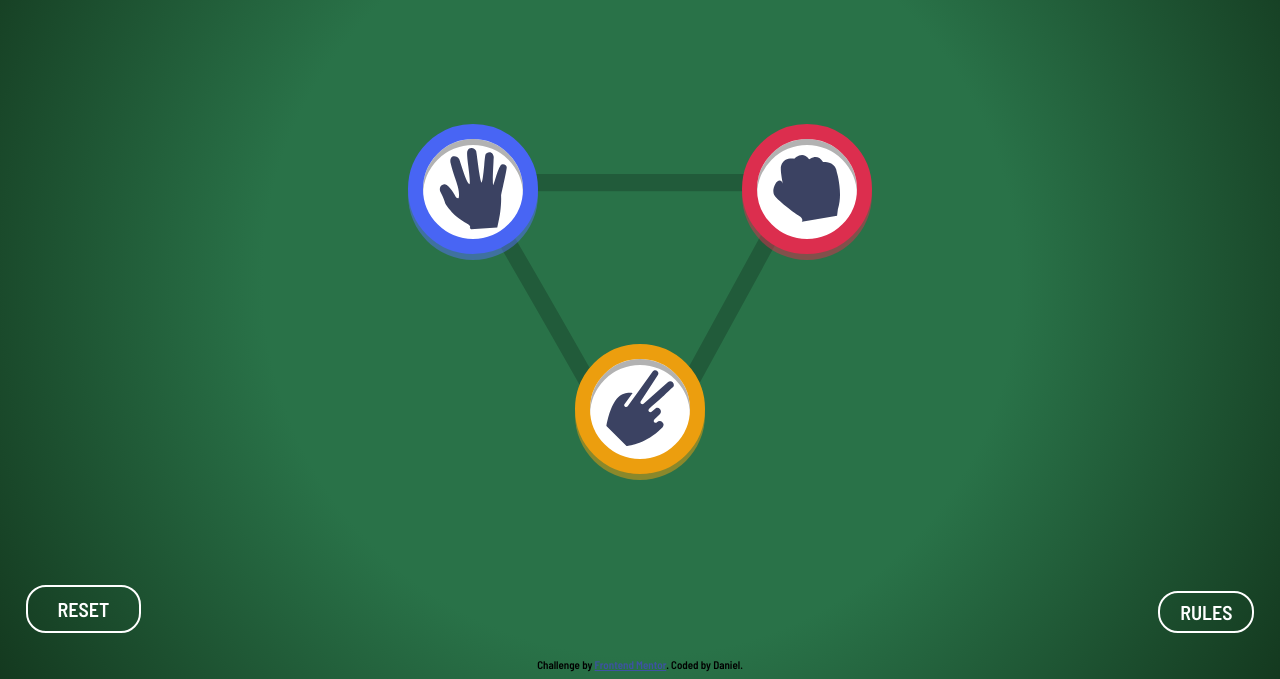
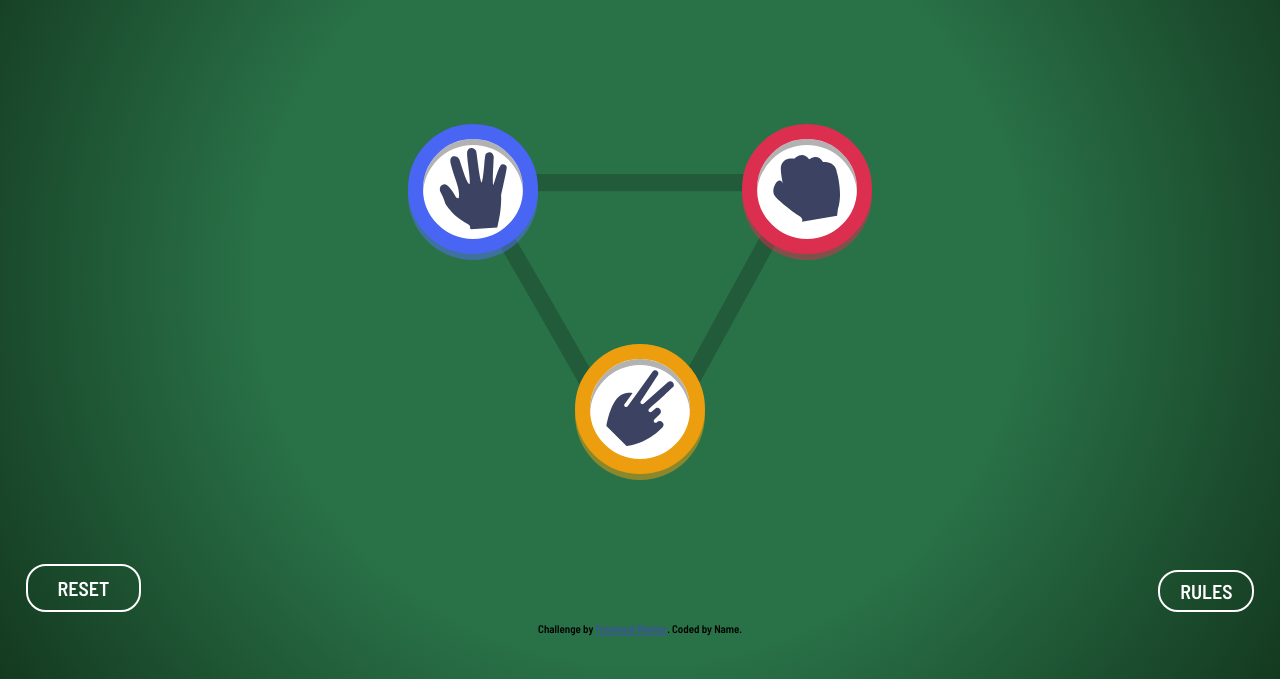
Before and after one commit to Danieltq04/PiedraPapelOTijera, a plain HTML site: page index.html in a window 1280 px wide. Shown: the part 121-800 px from the top of the page. Drawn offline with Linux system fonts and the light colour scheme.

Commit message:
arreglos en footer

```diff
--- a/css/style.css
+++ b/css/style.css
@@ -27,6 +27,7 @@ main{
 
 footer{
     height: 15vh;
+
 }
 .encabezado{
     width: 95%;
@@ -299,7 +300,7 @@ body{
 
 .botones{
     width: 100%;
-    padding: 2%;
+    padding: 5px 2% 10px 2%;
     display: flex;
     justify-content: space-between;
     align-items: flex-end;
--- a/index.html
+++ b/index.html
@@ -78,7 +78,7 @@
     </div>
     <div class="attribution">
       Challenge by <a href="https://www.frontendmentor.io?ref=challenge" target="_blank">Frontend Mentor</a>.
-      Coded by Daniel.
+      Coded by Name.
     </div>
   </footer>
 
```
